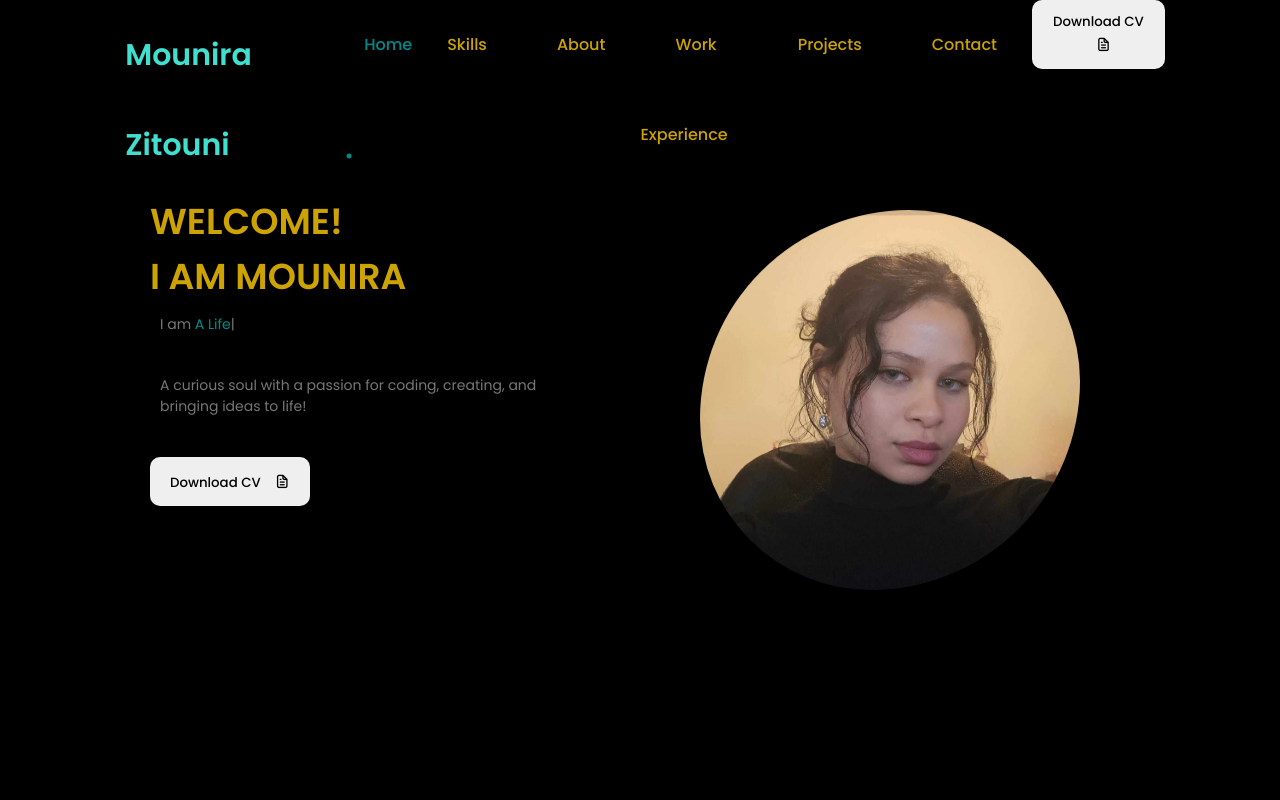
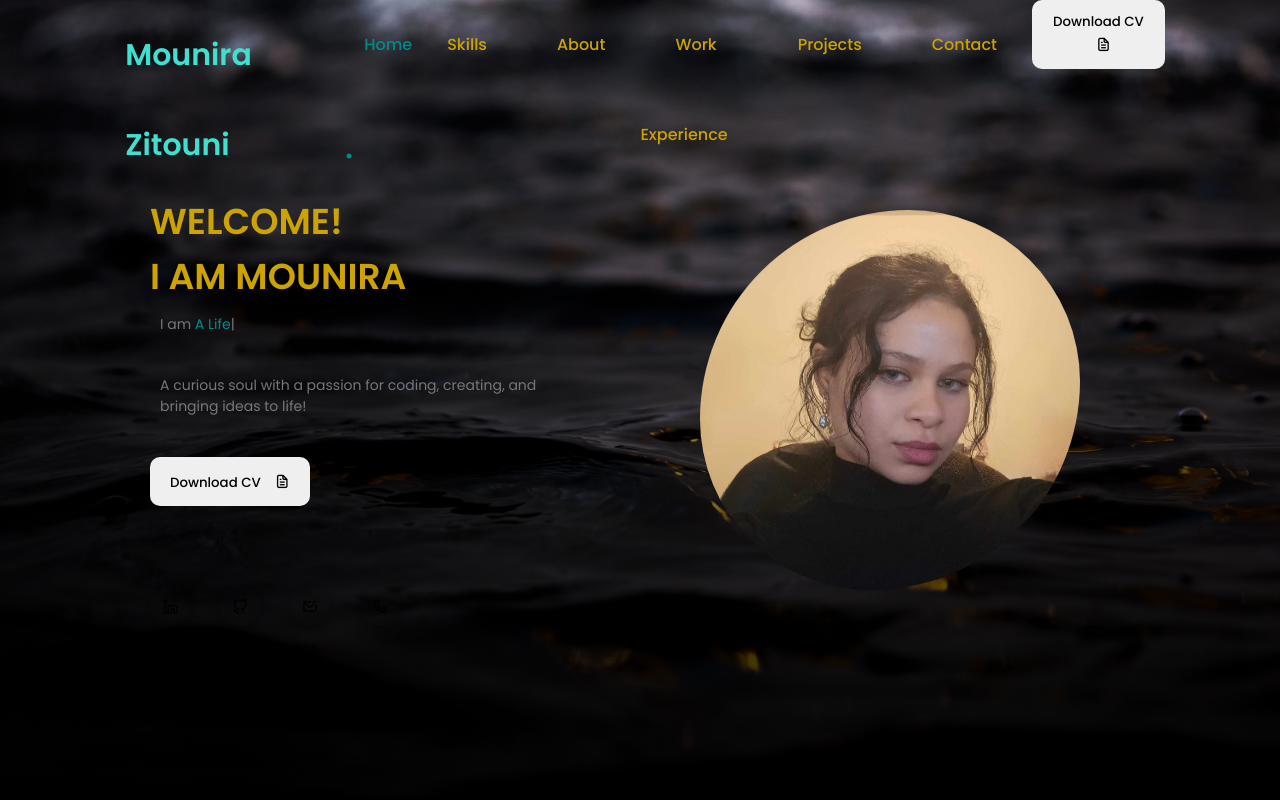
Before and after one commit to mouni001/portfolio, a plain HTML site: page index.html in a window 1280 px wide. Shown: the top 800 px of the page. Drawn offline with nearby package versions, Linux system fonts and the light colour scheme.

Commit message:
small change

```diff
--- a/style.css
+++ b/style.css
@@ -163,7 +163,7 @@ nav.scrolled {
     display: flex;
     height: 100vh;
     min-height: 700px;
-    background-image: linear-gradient(rgba(0, 0, 0, 0), rgba(0, 0, 0, 0.9)), url('back.jpg');
+    background-image: linear-gradient(rgba(0, 0, 0, 0), rgba(0, 0, 0, 0.9)), url('images/back.jpg');
     background-size: cover;
   background-position: center;
 
```
